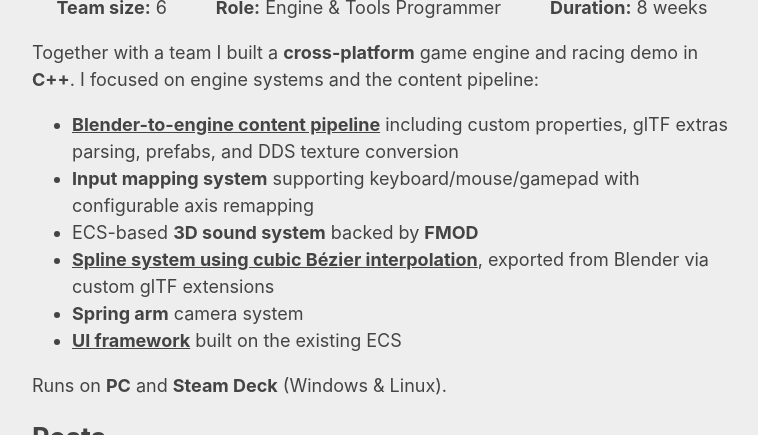
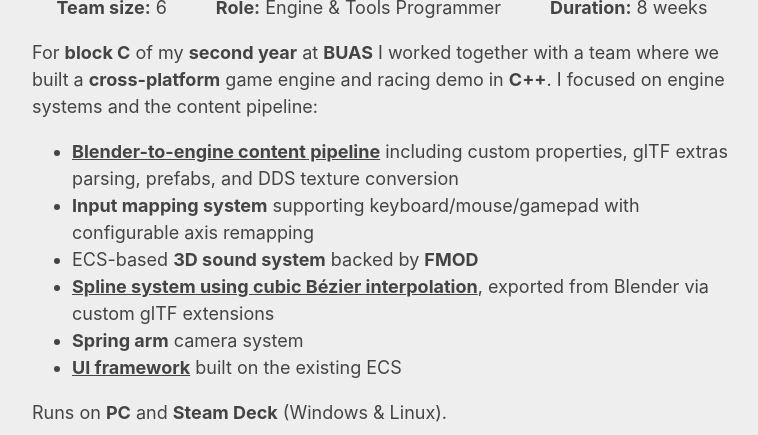
Before and after one commit to bakjedev/bakjedev.github.io, a Jekyll site: the page built from _projects/beetle.md, in a window 1280 px wide and 900 px high, cut to the strip 465-900 px from the top of the window. Shown: the whole strip, without its empty margins (258-1016 px from the left). Built offline with Jekyll 4.4.1, drawn with Linux system fonts in a browser that asks for light colours.

Commit message:
Add buas to beetle

```diff
--- a/_projects/beetle.md
+++ b/_projects/beetle.md
@@ -14,7 +14,7 @@
 
 <div class="project-details" markdown="1">
 
-Together with a team I built a **cross-platform** game engine and racing demo in **C++**. I focused on engine systems and the content pipeline:
+For **block C** of my **second year** at **BUAS** I worked together with a team where we built a **cross-platform** game engine and racing demo in **C++**. I focused on engine systems and the content pipeline:
 
 - [**Blender-to-engine content pipeline**](../pages/blender_extras) including custom properties, glTF extras parsing, prefabs, and DDS texture conversion
 - **Input mapping system** supporting keyboard/mouse/gamepad with configurable axis remapping
```
